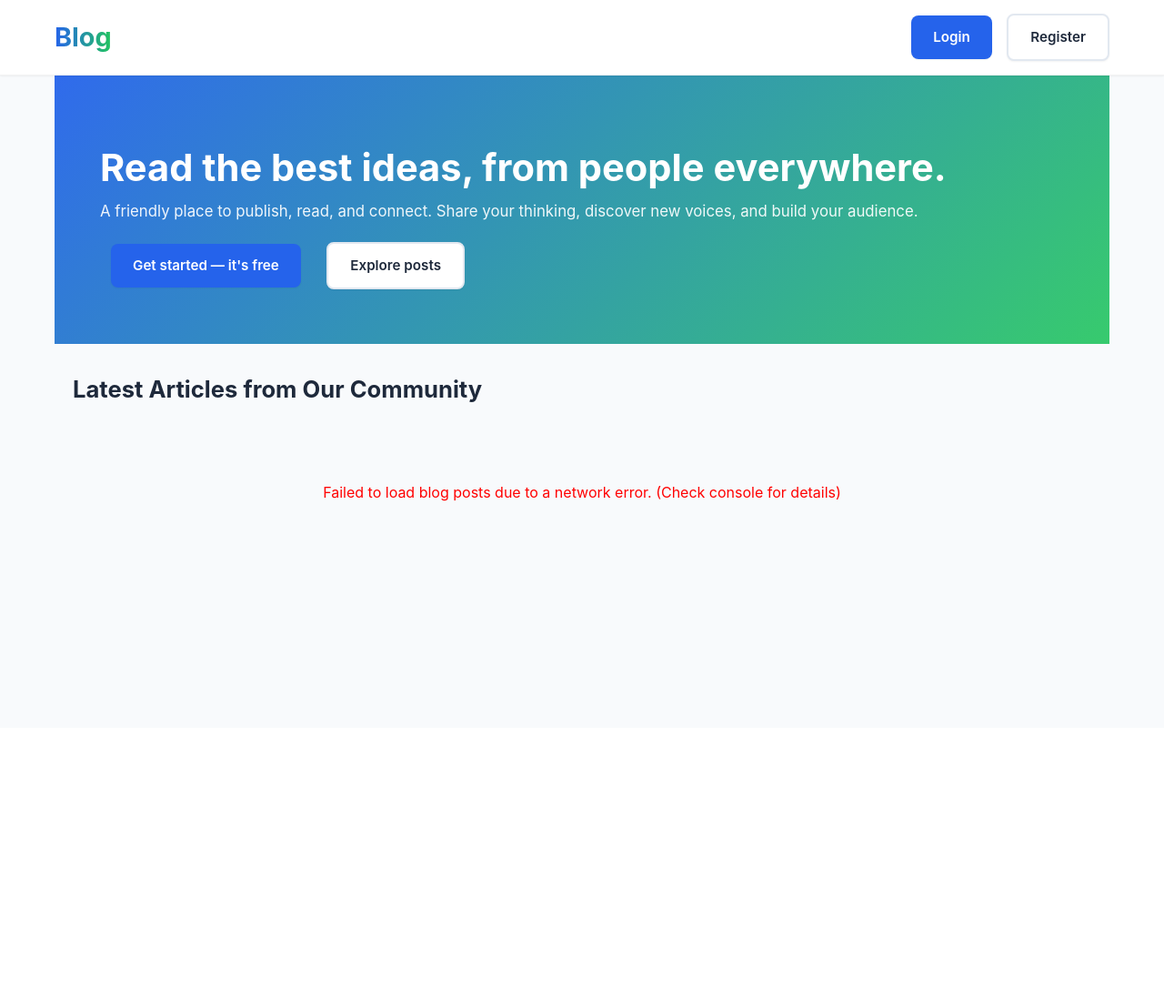
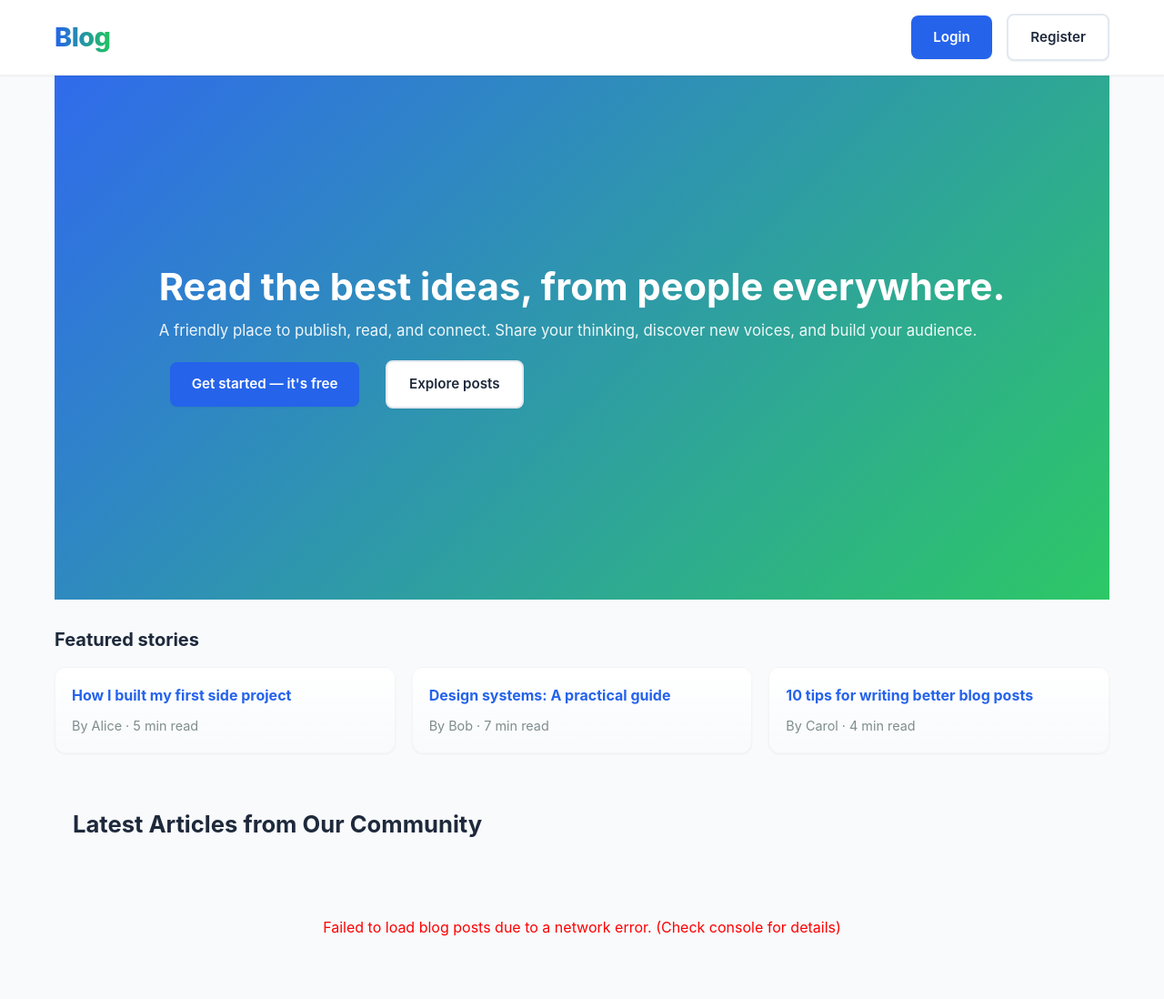
Before and after one commit to Ashmi13/my_blog, a PHP site: page / in a window 1280 px wide. Shown: the top 1098 px of the page at 91% size. Before the commit the page ends 551 px from the top, so only its background shows below. Run offline with PHP 8.4, Linux system fonts and the light colour scheme.

Commit message:
feat(ui): fullscreen hero + featured posts row and logo tweak

```diff
--- a/frontend/index.html
+++ b/frontend/index.html
@@ -21,8 +21,8 @@
     <main class="container">
 
         <section id="home-view" class="view" style="display:block;">
-            <!-- Hero: Medium-style intro -->
-            <div class="hero">
+            <!-- Hero: Medium-style intro (fullscreen) -->
+            <div class="hero hero-fullscreen">
                 <div class="hero-inner container">
                     <h1 class="hero-title">Read the best ideas, from people everywhere.</h1>
                     <p class="hero-sub">A friendly place to publish, read, and connect. Share your thinking, discover new voices, and build your audience.</p>
@@ -30,6 +30,25 @@
                         <a href="#register" class="btn">Get started — it's free</a>
                         <a href="#" class="btn secondary" onclick="showView('home'); return false;">Explore posts</a>
                     </div>
+                </div>
+            </div>
+
+            <!-- Featured posts (sample placeholders) -->
+            <div class="container featured-section">
+                <h3 class="featured-heading">Featured stories</h3>
+                <div class="featured-grid">
+                    <article class="featured-card">
+                        <h4>How I built my first side project</h4>
+                        <p class="meta">By Alice · 5 min read</p>
+                    </article>
+                    <article class="featured-card">
+                        <h4>Design systems: A practical guide</h4>
+                        <p class="meta">By Bob · 7 min read</p>
+                    </article>
+                    <article class="featured-card">
+                        <h4>10 tips for writing better blog posts</h4>
+                        <p class="meta">By Carol · 4 min read</p>
+                    </article>
                 </div>
             </div>
 
--- a/frontend/style.css
+++ b/frontend/style.css
@@ -178,6 +178,53 @@ header {
     gap: 40px;
     /* Increased top/bottom padding for the entire grid */
     padding: 30px 0 80px;
+}
+
+/* --- Fullscreen Hero Modifiers --- */
+.hero-fullscreen {
+    min-height: 72vh;
+    display: flex;
+    align-items: center;
+    padding-top: 60px;
+    padding-bottom: 60px;
+    background: linear-gradient(135deg, rgba(37,99,235,0.95), rgba(34,197,94,0.95));
+}
+
+/* Featured posts */
+.featured-section {
+    margin-top: -20px; /* lift slightly under hero */
+    padding: 18px 0 30px;
+}
+.featured-heading {
+    font-size: 1.25rem;
+    margin-bottom: 14px;
+    color: var(--secondary-color);
+}
+.featured-grid {
+    display: grid;
+    grid-template-columns: repeat(auto-fit, minmax(220px, 1fr));
+    gap: 18px;
+}
+.featured-card {
+    background: linear-gradient(180deg, rgba(255,255,255,0.98), rgba(248,250,252,0.95));
+    padding: 18px;
+    border-radius: 12px;
+    box-shadow: var(--shadow-sm);
+    border: 1px solid rgba(0,0,0,0.03);
+}
+.featured-card h4 {
+    margin-bottom: 8px;
+    color: var(--primary-color);
+}
+.featured-card .meta {
+    color: #7f8c8d;
+    font-size: 0.9rem;
+}
+
+/* Header / wordmark tweaks */
+.logo {
+    font-weight: 800;
+    letter-spacing: -0.5px;
 }
 
 .blog-card {
```
